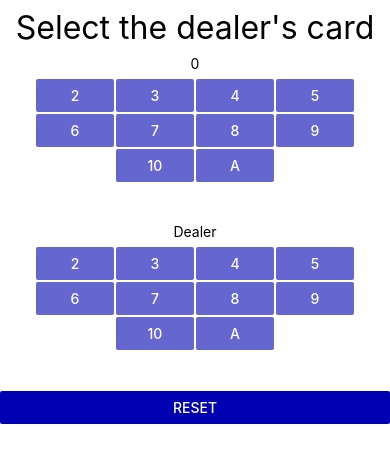
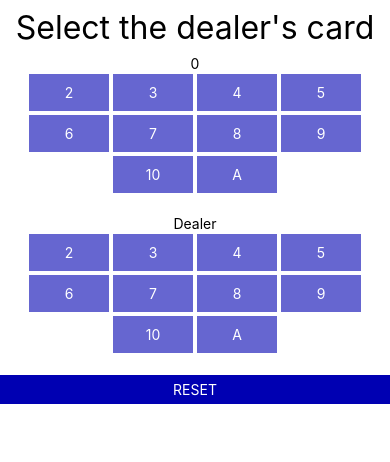
Before and after one commit to BryanDGuy/BlackjackBuddy, a React Native app: screen / in a window 390 px wide. Shown: the top 462 px of the page. Built offline with nearby package versions, Linux system fonts and the light colour scheme.

Commit message:
no longer using button

```diff
--- a/src/component/Card.component.tsx
+++ b/src/component/Card.component.tsx
@@ -1,5 +1,5 @@
 import React from 'react';
-import {TouchableHighlight, Button, StyleSheet} from 'react-native';
+import {TouchableHighlight, StyleSheet, Text, View} from 'react-native';
 import Card from '../lib/Card.enum';
 
 type CardComponentProps = {
@@ -10,24 +10,52 @@ type CardComponentProps = {
 };
 
 class CardComponent extends React.Component<CardComponentProps> {
+  buttonStyle() {
+    const greyColor = '#808080';
+    const lightBlueColor = '#6666D0';
+    const darkBlueColor = '#0000B2';
+
+    let backgroundColor = lightBlueColor;
+    if (this.props.disabled) {
+      backgroundColor = greyColor;
+    } else if (this.props.numberThisCardInHand > 0) {
+      backgroundColor = darkBlueColor;
+    }
+
+    return {
+      ...styles.button,
+      backgroundColor,
+    };
+  }
+
   render() {
     return (
-      <TouchableHighlight style={styles.touchable}>
-        <Button
-          color={this.props.numberThisCardInHand > 0 ? '#0000B2' : '#6666D0'}
-          disabled={this.props.disabled}
-          onPress={() => this.props.onPress(this.props.card)}
-          title={String(this.props.card === Card.ACE ? 'A' : this.props.card)}
-        />
+      <TouchableHighlight
+        style={styles.highlightContainer}
+        disabled={this.props.disabled}
+        onPress={() => this.props.onPress(this.props.card)}>
+        <View style={this.buttonStyle()}>
+          <Text style={styles.buttonText}>
+            {this.props.card === Card.ACE ? 'A' : this.props.card}
+          </Text>
+        </View>
       </TouchableHighlight>
     );
   }
 }
 
 const styles = StyleSheet.create({
-  touchable: {
+  highlightContainer: {
+    padding: 2,
+  },
+  button: {
     width: 80,
-    padding: 1,
+    alignItems: 'center',
+    backgroundColor: '#6666D0',
+    padding: 10,
+  },
+  buttonText: {
+    color: '#FFFFFF',
   },
 });
 
--- a/src/scene/Main.scene.tsx
+++ b/src/scene/Main.scene.tsx
@@ -1,5 +1,11 @@
 import React, {useState} from 'react';
-import {View, Text, Button, FlatList, StyleSheet} from 'react-native';
+import {
+  View,
+  Text,
+  FlatList,
+  StyleSheet,
+  TouchableHighlight,
+} from 'react-native';
 import DecisionEngine from '../lib/DecisionEngine';
 import Card from '../lib/Card.enum';
 import Hand from '../lib/Hand';
@@ -80,7 +86,9 @@ const MainScene = () => {
   const playerHand = new Hand(playerCards);
   const nextMove = decisionEngine.decideMove(playerHand, dealerCard);
   const isSelectionDisabled =
-    nextMove === Move.STAND || nextMove === Move.DOUBLEDOWN;
+    nextMove === Move.STAND ||
+    nextMove === Move.DOUBLEDOWN ||
+    (nextMove === Move.SELECTDEALERCARD && playerHand.getSize() >= 2);
 
   const renderPlayerSelection = (cardListItem: {item: Card}) => (
     <CardComponent
@@ -129,10 +137,12 @@ const MainScene = () => {
         renderItem={renderDealerSelection}
       />
 
-      <Button color="#0000B2" title="Reset" onPress={reset} />
+      <TouchableHighlight style={styles.resetButton} onPress={reset}>
+        <Text style={styles.resetText}>RESET</Text>
+      </TouchableHighlight>
 
       <FlatList
-        contentContainerStyle={styles.cardContainer}
+        contentContainerStyle={styles.handContainer}
         data={getPlayerHandCounts()}
         numColumns={1}
         renderItem={renderPlayerCards}
@@ -151,8 +161,19 @@ const styles = StyleSheet.create({
     textAlign: 'center',
   },
   cardContainer: {
+    paddingBottom: 20,
+    alignItems: 'center',
+  },
+  resetButton: {
+    backgroundColor: '#0000B2',
+    padding: 6,
+    alignItems: 'center',
+  },
+  resetText: {
+    color: '#FFFFFF',
+  },
+  handContainer: {
     paddingTop: 6,
-    paddingBottom: 40,
     alignItems: 'center',
   },
 });
```
